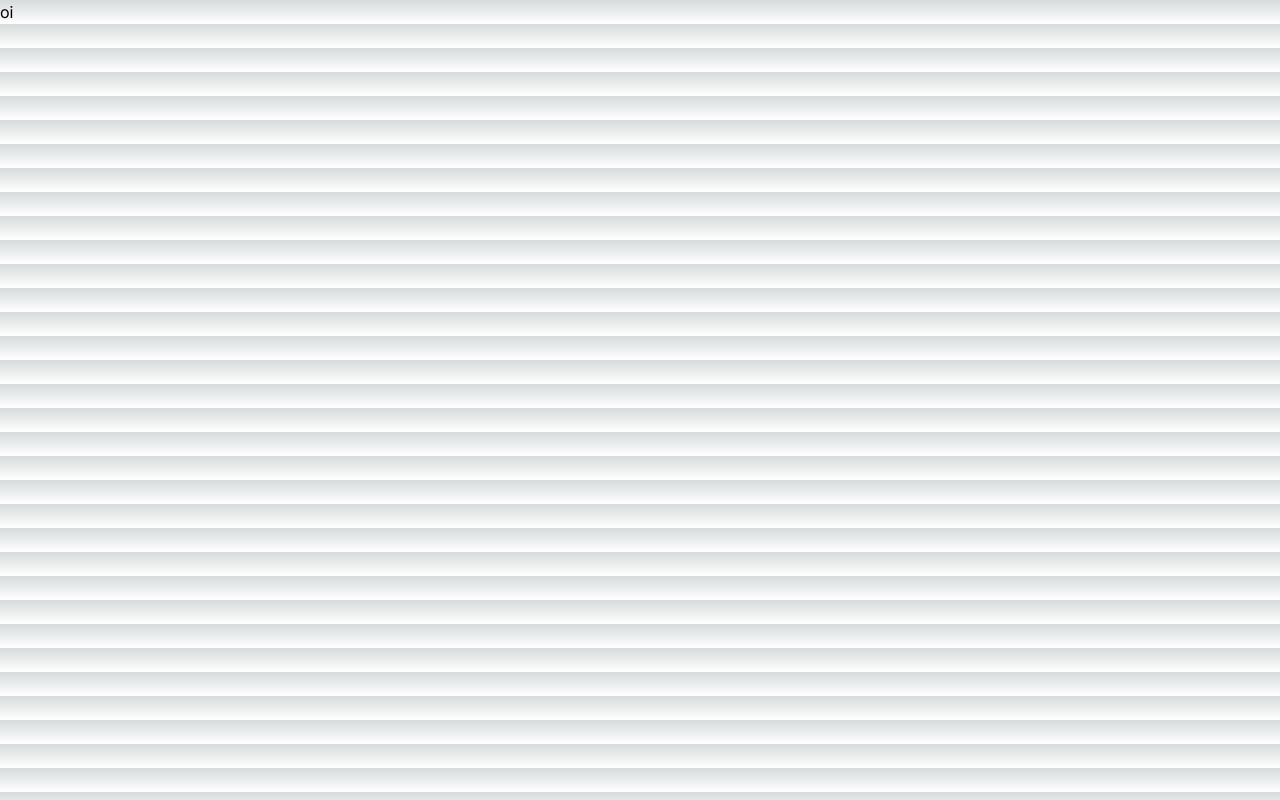
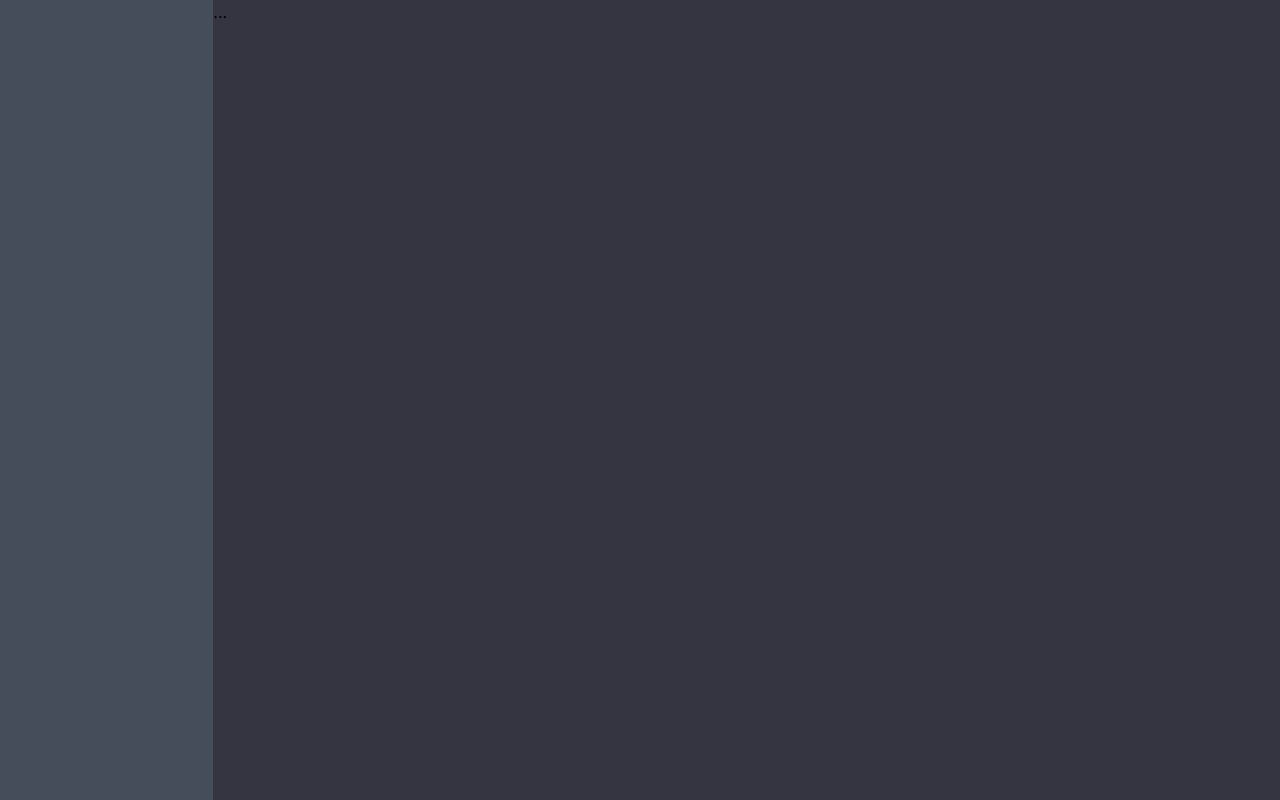
Before and after one commit to IsaacSousa2/ChatGpt_clone, a Next.js app: page / in a window 1280 px wide. Built offline with nearby package versions, Linux system fonts and the light colour scheme.

Commit message:
Starting to develop clone's sidebar

```diff
--- a/src/app/page.tsx
+++ b/src/app/page.tsx
@@ -1,11 +1,33 @@
-import Image from "next/image";
+'use client'
 
-export default function Home() {
-  return (
-    <div>
-      <h1>
-        oi
-      </h1>
-    </div>
-  );
+import { Sidebar } from "@/components/Sidebar";
+import { useState } from "react";
+
+export default function Page() {
+
+  const [sidebarOpened, setSidebarOpened] = useState(true)
+
+  const closeSidebar = () => {
+
+  }
+
+  return(
+
+    <main className="flex min-h-screen bg-gpt-gray">
+
+        <Sidebar
+        open = {sidebarOpened}
+        onClose = {closeSidebar}
+        >
+            <h1>teste</h1>
+        </Sidebar>
+
+        <section className="flex flex-col w-full">
+          ...
+        </section>
+
+    </main>
+
+  )
+
 }
--- /dev/null
+++ b/src/components/Sidebar.tsx
@@ -0,0 +1,34 @@
+import { ReactNode } from "react"
+import { IoMdClose } from "react-icons/io";
+
+type Props = {
+
+    open : boolean;
+    onClose : () => void;
+    children: ReactNode;
+
+}
+
+export const Sidebar = ({ open, onClose, children }: Props) => {
+
+    return(
+
+        <section className={`fixed left-0 top-0 bottom-0 text-white ${open ? 'w-screen bg-gray-600/75' : 'w-0'} md:w-64 md:static `} >
+
+            <div className="">
+
+                <div className="">
+
+                </div>
+
+                <div className="flex justify-center items-center w-10 h-10 cursor-pointer md:hidden">
+                    <IoMdClose width={24} height={24} />
+                </div>
+
+            </div>
+
+        </section>
+
+    )
+
+}
--- a/tailwind.config.ts
+++ b/tailwind.config.ts
@@ -13,6 +13,10 @@ const config: Config = {
         "gradient-conic":
           "conic-gradient(from 180deg at 50% 50%, var(--tw-gradient-stops))",
       },
+      colors: {
+        'gpt-gray' : '#343541',
+        'gpt-lightgray' : '#40414f'
+      },
     },
   },
   plugins: [],
```
Also changed, not shown: package.json (+4 -3 lines), src/components/icons/iconClose.tsx (added), 1 other file (tests, documents, lock files or other folders).
